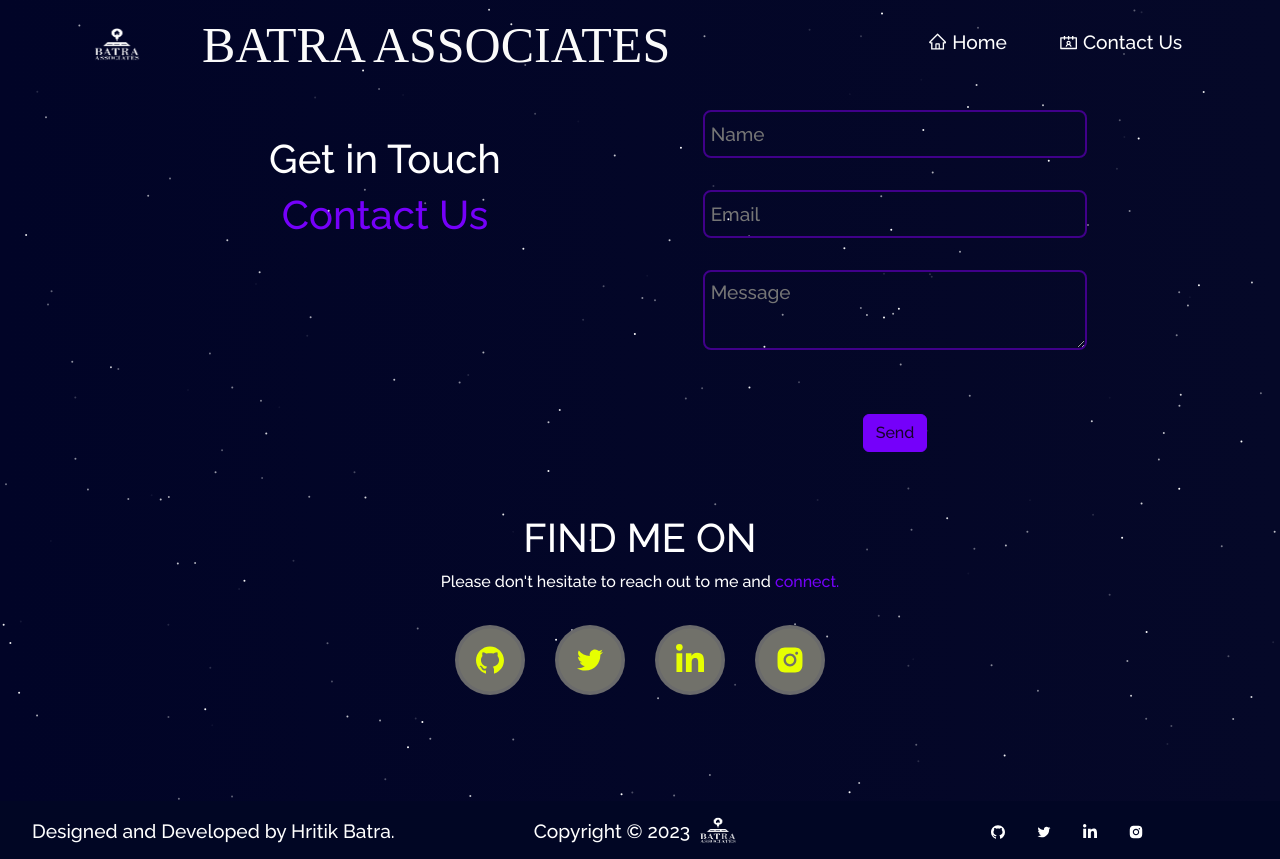
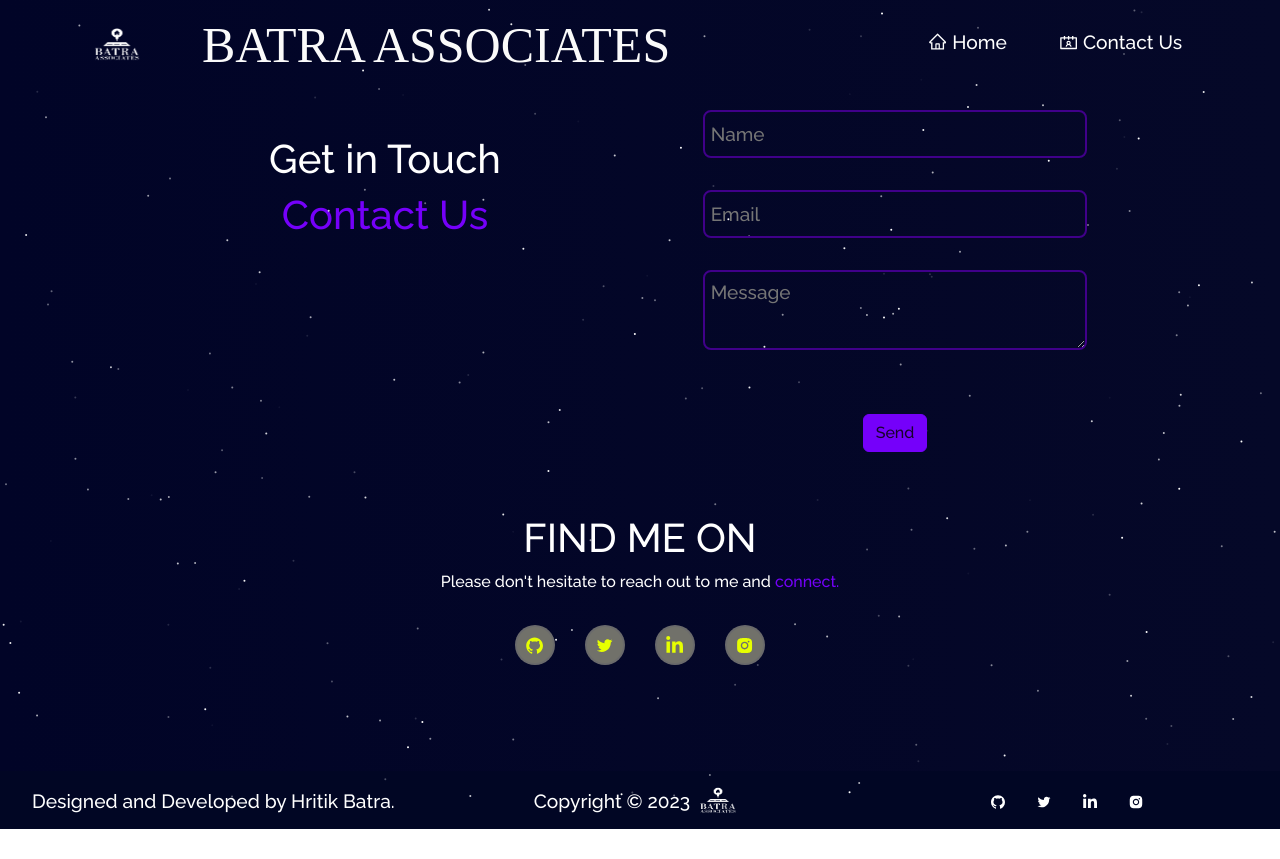
Before and after one commit to hrithikbatra6/batra_associates, a React (Create React App) app: page /contact in a window 1280 px wide. After the commit the page ends 829 px from the top, so only its background shows below. Built offline with nearby package versions, Linux system fonts and the light colour scheme.

Commit message:
Designed and developed by Hritik Batra

```diff
--- a/src/components/Contact/Social.jsx
+++ b/src/components/Contact/Social.jsx
@@ -19,43 +19,47 @@ const Social = () => {
                 Please don't hesitate to reach out to me and <span className="yellow">connect.</span>
                 </p>
                 </div>
-                <ul className="contact-social-links">
-                  <li className="contact-icons">
+                <ul className="home-about-social-links">
+                  <li className="social-icons">
                     <a
-                      href="https://github.com/19sajib"
+                      href="https://github.com/hrithikbatra6"
                       target="_blank"
                       rel="noreferrer"
-                      className="icon-color  contact-social-icons"
+                      className="icon-colour  home-social-icons"
+                      aria-label="github"
                     >
                       <AiFillGithub />
                     </a>
                   </li>
-                  <li className="contact-icons">
+                  <li className="social-icons">
                     <a
-                      href="https://twitter.com/19sajib"
+                      href="https://twitter.com/hritikbatra6"
                       target="_blank"
                       rel="noreferrer"
-                      className="icon-color  contact-social-icons"
+                      className="icon-colour  home-social-icons"
+                      aria-label="twitter"
                     >
                       <AiOutlineTwitter />
                     </a>
                   </li>
-                  <li className="contact-icons">
+                  <li className="social-icons">
                     <a
-                      href="https://www.linkedin.com/in/19sajib/"
+                      href="https://www.linkedin.com/in/hritikbatra/"
                       target="_blank"
                       rel="noreferrer"
-                      className="icon-color  contact-social-icons"
+                      className="icon-colour  home-social-icons"
+                      aria-label="linkedin"
                     >
                       <FaLinkedinIn />
                     </a>
                   </li>
-                  <li className="contact-icons">
+                  <li className="social-icons">
                     <a
-                      href="https://www.instagram.com/19sajib"
+                      href="https://www.instagram.com/beingreishierish/"
                       target="_blank"
                       rel="noreferrer"
-                      className="icon-color contact-social-icons"
+                      className="icon-colour home-social-icons"
+                      aria-label="instagram"
                     >
                       <AiFillInstagram />
                     </a>
```
